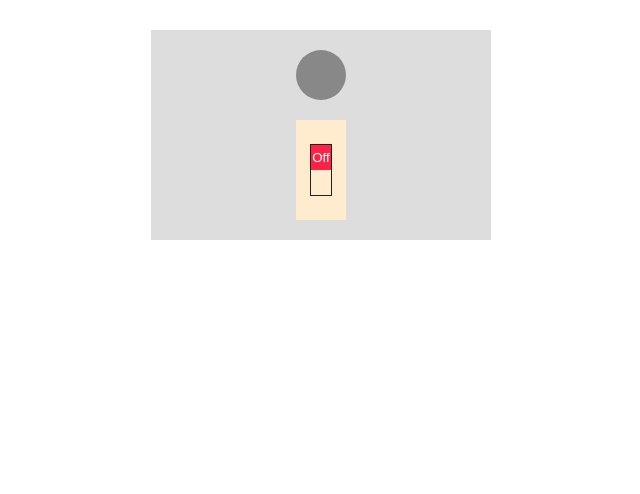
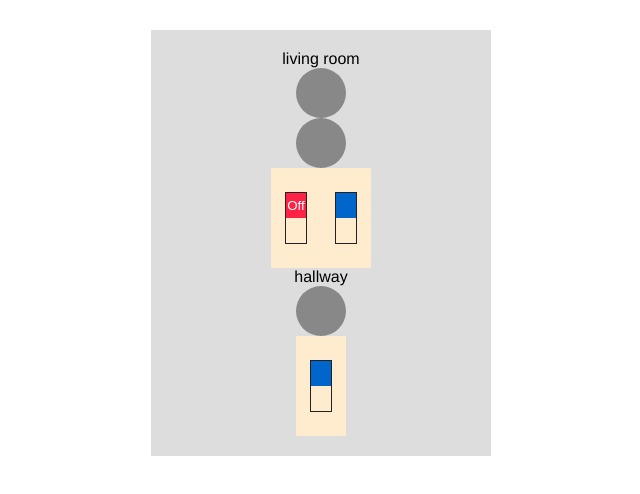
Before and after one commit to seandolinar/context-api-example, a React (Create React App) app: page / in a window 1280 px wide. Shown: the top 494 px of the page, without its empty margins (319-959 px from the left). Built offline with nearby package versions, Linux system fonts and the light colour scheme.

Commit message:
multiple context providers and consumers

```diff
--- a/src/App.css
+++ b/src/App.css
@@ -30,6 +30,11 @@
 
 .space-20 {
   height: 20px;
+}
+
+.space-60h {
+  width: 60px;
+  display: inline-block;
 }
 
 .light-bulb {
@@ -82,6 +87,12 @@
 }
 /* move some stuff around so this works */
 
+.light-switch.three-way > div,
+.light-switch.three-way > div::before {
+  background-color: #0066cc;;
+  color: #0066cc;;
+}
+
 
 .light-switch > div:before {
   content: 'On';
--- a/src/App.js
+++ b/src/App.js
@@ -1,30 +1,47 @@
 import React, { Component } from 'react';
 import style from './App.css';
 
-import LightCircuit from './context/context'
+import LightCircuit1 from './context/context1'
+import LightCircuit2 from './context/context2'
 
-import LightBulb from './component/LightBulb'
-import LightSwitch from './component/LightSwitch'
+import WallPlateLivingRoom from './component/WallPlateLivingRoom'
+import WallPlateHallway from './component/WallPlateHallway'
+
+
+import Room from './component/Room'
+import Hallway from './component/Hallway'
+// import LightBulb from './component/LightBulb'
+// import LightSwitch from './component/LightSwitch'
 
 
 class App extends Component {
   constructor(props){
     super(props)
-    this.state = {on: false}
+    this.state = {on1: false, on2: false}
   }
 
   render() {
     return (
-      <LightCircuit.Provider value={ {
-          state: this.state,
-          flipSwitch: () => this.setState({on: !this.state.on })
-        } }>
-        <div className="App">
-          <LightBulb/>
-          <div className="space-20"></div>
-          <LightSwitch/>
-        </div>
-      </LightCircuit.Provider>
+      <div className="App">
+        <LightCircuit1.Provider value={ {
+                valOn: this.state.on1,
+                flipSwitch: () => this.setState({on1: !this.state.on1 }) //change this so that it's not the same
+              } }>
+          <LightCircuit2.Provider value={ {
+                valOn: this.state.on2,
+                flipSwitch: () => this.setState({on2: !this.state.on2 })
+              } }>
+            <div> living room
+              <Room />
+              <WallPlateLivingRoom />
+            </div>
+            <div> hallway
+              <Hallway />
+              <WallPlateHallway />
+            </div>
+          </LightCircuit2.Provider>
+      </LightCircuit1.Provider>
+    </div>
     );
   }
 }
--- /dev/null
+++ b/src/component/Hallway.jsx
@@ -0,0 +1,22 @@
+import React, { Component } from 'react';
+
+import LightCircuit2 from '../context/context2'
+
+import LightBulb from './LightBulb'
+
+
+class Room extends Component {
+    constructor(props){
+        super(props)
+      }
+    render() {
+      return <div>
+                <LightCircuit2.Consumer>
+                    {/* <LightSwitch /> */}
+                    { ({valOn}) => <LightBulb valOn={valOn} /> }
+                </LightCircuit2.Consumer>
+            </div>
+    }
+}
+
+export default Room
--- a/src/component/LightBulb.jsx
+++ b/src/component/LightBulb.jsx
@@ -1,15 +1,11 @@
 import React, { Component } from 'react';
 
-import LightCircuit from '../context/context'
+import LightCircuit2 from '../context/context2'
 
 
 class LightBulb extends Component {
     render() {
-      return <LightCircuit.Consumer>
-                {
-                    ({state}) => <div className={'light-bulb' + ' ' + (state.on ? 'on' : 'off') }></div>
-                }
-            </LightCircuit.Consumer>
+      return <div className={'light-bulb' + ' ' + (this.props.valOn ? 'on' : 'off') }></div>
     }
 }
 
--- a/src/component/LightSwitch.jsx
+++ b/src/component/LightSwitch.jsx
@@ -1,6 +1,4 @@
 import React, { Component } from 'react';
-
-import LightCircuit from '../context/context'
 
 class LightSwitch extends Component {
     constructor(props){
@@ -8,13 +6,12 @@ class LightSwitch extends Component {
         this.state = {up: false}
       }
     render() {
-      return <LightCircuit.Consumer>
-                {
-                    ({flipSwitch}) => {
+
         const handleClick = () => {
                                     this.setState({up: !this.state.up})
-                            flipSwitch()
+                                    this.props.handleClick()
                                 }
+
         return <button
                     onClick={handleClick}
                     className={'light-switch' +
@@ -22,8 +19,5 @@ class LightSwitch extends Component {
                                 ' ' + this.props.className }><div>Off</div></button>
         }
 }
-            </LightCircuit.Consumer>
-    }
-}
 
 export default LightSwitch
--- /dev/null
+++ b/src/component/Room.jsx
@@ -0,0 +1,26 @@
+import React, { Component } from 'react';
+
+import LightCircuit1 from '../context/context1'
+import LightCircuit2 from '../context/context2'
+
+import LightBulb from './LightBulb'
+
+
+class Room extends Component {
+    constructor(props){
+        super(props)
+        this.state = {up: false}
+      }
+    render() {
+      return <div>
+                <LightCircuit1.Consumer>
+                    { ({valOn}) => <LightBulb valOn={valOn} /> }
+                </LightCircuit1.Consumer>
+                <LightCircuit2.Consumer>
+                    { ({valOn}) => <LightBulb valOn={valOn} /> }
+                </LightCircuit2.Consumer>
+            </div>
+    }
+}
+
+export default Room
--- /dev/null
+++ b/src/component/WallPlateHallway.jsx
@@ -0,0 +1,23 @@
+import React, { Component } from 'react';
+
+import LightCircuit2 from '../context/context2'
+
+import LightSwitch from './LightSwitch'
+
+
+class WallPlateLivingRoom extends Component {
+    constructor(props){
+        super(props)
+        this.state = {up: false}
+      }
+    render() {
+      return <div>
+                <LightCircuit2.Consumer>
+                    {/* <LightSwitch /> */}
+                    { ({flipSwitch}) => <LightSwitch handleClick={flipSwitch} className="three-way" /> }
+                </LightCircuit2.Consumer>
+            </div>
+    }
+}
+
+export default WallPlateLivingRoom
--- /dev/null
+++ b/src/component/WallPlateLivingRoom.jsx
@@ -0,0 +1,28 @@
+import React, { Component } from 'react';
+
+import LightCircuit1 from '../context/context1'
+import LightCircuit2 from '../context/context2'
+
+import LightSwitch from './LightSwitch'
+
+
+class WallPlateLivingRoom extends Component {
+    constructor(props){
+        super(props)
+        this.state = {up: false}
+      }
+    render() {
+      return <div>
+                <LightCircuit1.Consumer>
+                    {/* <LightSwitch /> */}
+                    { ({flipSwitch}) => <LightSwitch handleClick={flipSwitch} /> }
+                </LightCircuit1.Consumer>
+                <LightCircuit2.Consumer>
+                    {/* <LightSwitch /> */}
+                    { ({flipSwitch}) => <LightSwitch handleClick={flipSwitch} className="three-way" /> }
+                </LightCircuit2.Consumer>
+            </div>
+    }
+}
+
+export default WallPlateLivingRoom
--- a/src/context/context.jsx
+++ /dev/null
@@ -1,5 +0,0 @@
-import React from 'react'
-
-export default React.createContext()
-
-// export const threeWayLightCircuit = React.createContext('off')
--- /dev/null
+++ b/src/context/context1.jsx
@@ -0,0 +1,3 @@
+import React from 'react'
+
+export default React.createContext()
--- /dev/null
+++ b/src/context/context2.jsx
@@ -0,0 +1,3 @@
+import React from 'react'
+
+export default React.createContext()
```
Lines whose indentation alone changed are shown as unchanged.
